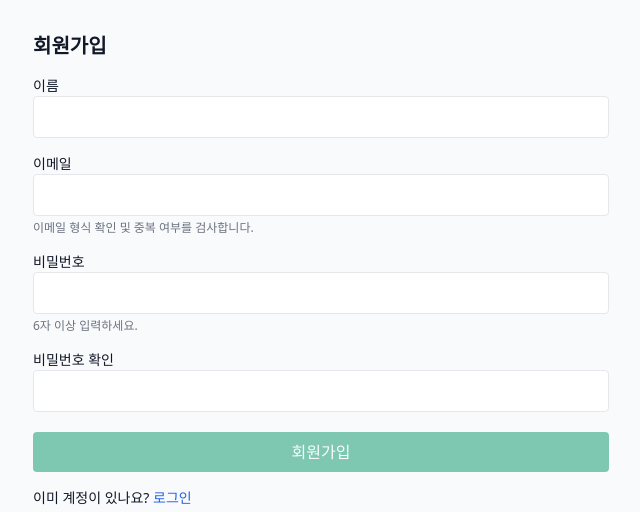
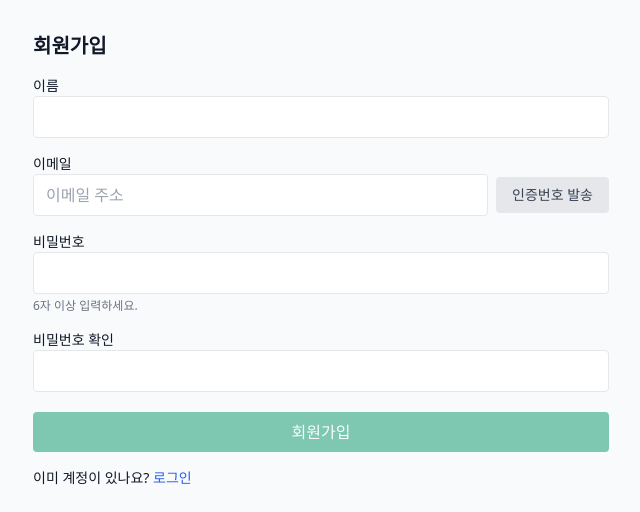
Before and after one commit to zxcv718/jungle_11_302_8_week0, a Flask app: page /register in a window 1280 px wide. Shown: the part 49-561 px from the top of the page, without its empty margins (319-959 px from the left). Run offline with Flask 3, Linux system fonts and the light colour scheme; some libraries are stand-ins or nearby versions.

Commit message:
이메일 인증 기능 추가

```diff
--- a/app/__init__.py
+++ b/app/__init__.py
@@ -3,6 +3,7 @@ import os
 from .extensions.socketio import socketio
 from .extensions.jwt import jwt
 from .extensions.mongo import init_mongo
+from .extensions.mail import mail
 from .blueprints.auth import bp as auth_bp
 from .blueprints.home import bp as home_bp
 from .blueprints.posts import bp as posts_bp
@@ -23,6 +24,7 @@ def create_app(config_object: str = "config.Config") -> Flask:
     jwt.init_app(app)
     socketio.init_app(app, cors_allowed_origins=None, async_mode="threading", logger=False, engineio_logger=False)
     init_mongo(app)
+    mail.init_app(app)
 
     # Blueprints
     app.register_blueprint(home_bp)
--- a/app/blueprints/auth.py
+++ b/app/blueprints/auth.py
@@ -12,10 +12,54 @@ from flask_jwt_extended import (
     set_refresh_cookies,
     unset_jwt_cookies,
 )
-from datetime import datetime, timezone
+from datetime import datetime, timezone, timedelta
 from ..extensions import mongo
+from ..extensions.mail import mail
+from flask_mail import Message
+import random
+import string
 
 bp = Blueprint("auth", __name__)
+
+
+def send_verification_email(email, code):
+    msg = Message("JStory 회원가입 인증 코드",
+                  sender=("JStory", "no-reply@jstory.com"),
+                  recipients=[email])
+    msg.body = f"인증 코드를 입력해주세요: {code}"
+    try:
+        mail.send(msg)
+        return True
+    except Exception as e:
+        print(f"Failed to send email: {e}")
+        return False
+
+
+@bp.route("/api/send-verification-code", methods=["POST"])
+def send_verification_code():
+    email = request.json.get("email", "").strip().lower()
+    if not email:
+        return jsonify({"error": "이메일을 입력하세요."}), 400
+
+    if mongo._db.users.find_one({"email": email}):
+        return jsonify({"error": "이미 가입된 이메일입니다."}), 409
+
+    code = "".join(random.choices(string.digits, k=6))
+
+    # 이전 인증 코드 삭제
+    mongo._db.verifications.delete_one({"email": email})
+
+    # 새 인증 코드 저장 (10분 유효)
+    mongo._db.verifications.insert_one({
+        "email": email,
+        "code": code,
+        "created_at": datetime.now(timezone.utc)
+    })
+
+    if send_verification_email(email, code):
+        return jsonify({"message": "인증 코드를 발송했습니다."}), 200
+    else:
+        return jsonify({"error": "인증 코드 발송에 실패했습니다."}), 500
 
 
 @bp.get("/register")
@@ -35,22 +79,41 @@ def register_post():
     name = request.form.get("name", "").strip()
     password = request.form.get("password", "")
     password_confirm = request.form.get("password_confirm", "")
+    verification_code = request.form.get("verification_code", "").strip()
 
-    if not email or not name or not password or not password_confirm:
+    if not all([email, name, password, password_confirm, verification_code]):
         flash("모든 필드를 입력하세요.", "error")
-    return redirect(url_for("auth.register_get"))
+        return redirect(url_for("auth.register_get"))
+
     if password != password_confirm:
         flash("비밀번호가 일치하지 않습니다.", "error")
-    return redirect(url_for("auth.register_get"))
+        return redirect(url_for("auth.register_get"))
 
     if mongo._db.users.find_one({"email": email}):
         flash("이미 가입된 이메일입니다.", "error")
+        return redirect(url_for("auth.register_get"))
+
+    # 인증 코드 확인
+    verification_doc = mongo._db.verifications.find_one({"email": email, "code": verification_code})
+    if not verification_doc:
+        flash("인증 코드가 올바르지 않습니다.", "error")
+        return redirect(url_for("auth.register_get"))
+
+    # 10분 유효시간 체크
+    verification_created_at = verification_doc["created_at"].replace(tzinfo=timezone.utc)
+    ten_minutes_ago = datetime.now(timezone.utc) - timedelta(minutes=10)
+    if verification_created_at < ten_minutes_ago:
+        flash("인증 코드가 만료되었습니다. 다시 시도해주세요.", "error")
         return redirect(url_for("auth.register_get"))
 
     pw_hash = generate_password_hash(password)
     mongo._db.users.insert_one(
         {"email": email, "name": name, "password": pw_hash, "created_at": datetime.now(timezone.utc), "liked_posts": [], "subscriptions": []}
     )
+
+    # 사용된 인증 코드 삭제
+    mongo._db.verifications.delete_one({"email": email})
+
     flash("가입이 완료되었습니다. 로그인해주세요.", "success")
     return redirect(url_for("auth.login_get"))
 
--- /dev/null
+++ b/app/extensions/mail.py
@@ -0,0 +1,3 @@
+from flask_mail import Mail
+
+mail = Mail()
--- a/templates/register.html
+++ b/templates/register.html
@@ -9,11 +9,19 @@
   </div>
   <div>
     <label class="block text-sm">이메일</label>
-    <div class="relative">
-      <input id="email" type="email" name="email" required class="w-full border rounded px-3 py-2 pr-24" />
-      <span id="emailStatus" class="absolute right-2 top-2 text-sm"></span>
+    <div class="flex items-center space-x-2">
+      <input id="email" type="email" name="email" required class="flex-grow border rounded px-3 py-2" placeholder="이메일 주소" />
+      <button type="button" id="sendCodeBtn" class="bg-gray-200 text-gray-700 px-4 py-2 rounded text-sm whitespace-nowrap">인증번호 발송</button>
     </div>
-    <p id="emailHelp" class="text-xs text-gray-500 mt-1">이메일 형식 확인 및 중복 여부를 검사합니다.</p>
+    <p id="emailHelp" class="text-xs text-gray-500 mt-1"></p>
+  </div>
+  <div id="verificationCodeGroup" class="hidden">
+    <label class="block text-sm">인증코드</label>
+    <div class="flex items-center space-x-2">
+      <input id="verificationCode" type="text" name="verification_code" class="flex-grow border rounded px-3 py-2" placeholder="6자리 숫자" />
+      <span id="timer" class="text-sm text-red-500"></span>
+    </div>
+    <p id="verificationHelp" class="text-xs text-gray-500 mt-1"></p>
   </div>
   <div>
     <label class="block text-sm">비밀번호</label>
@@ -32,43 +40,101 @@
 </div>
 
 <script>
-  const email = document.getElementById('email');
+  const emailInput = document.getElementById('email');
   const nameInput = document.getElementById('name');
   const pw = document.getElementById('password');
   const pw2 = document.getElementById('password_confirm');
-  const emailStatus = document.getElementById('emailStatus');
   const pwMatch = document.getElementById('pwMatch');
   const submitBtn = document.getElementById('submitBtn');
+  const sendCodeBtn = document.getElementById('sendCodeBtn');
+  const emailHelp = document.getElementById('emailHelp');
+  const verificationCodeGroup = document.getElementById('verificationCodeGroup');
+  const verificationCodeInput = document.getElementById('verificationCode');
+  const verificationHelp = document.getElementById('verificationHelp');
+  const timerSpan = document.getElementById('timer');
 
   let emailOk = false;
   let pwOk = false;
+  let verificationCodeOk = false;
+  let timerInterval;
 
-  async function checkEmailDuplication(value) {
-    if (!value || !/^[^\s@]+@[^\s@]+\.[^\s@]+$/.test(value)) {
-      emailStatus.textContent = '';
-      emailOk = false;
-      updateSubmitState();
+  function isValidEmail(email) {
+    return /^[^\s@]+@[^\s@]+\.[^\s@]+$/.test(email);
+  }
+
+  function updateSubmitState() {
+    const nameOk = !!nameInput.value.trim();
+    const allOk = nameOk && emailOk && pwOk && verificationCodeOk;
+    submitBtn.disabled = !allOk;
+    submitBtn.className = 'w-full bg-emerald-600 text-white py-2 rounded ' + (allOk ? '' : 'opacity-50 cursor-not-allowed');
+  }
+
+  sendCodeBtn.addEventListener('click', async () => {
+    const email = emailInput.value.trim();
+    if (!isValidEmail(email)) {
+      emailHelp.textContent = '올바른 이메일 형식이 아닙니다.';
+      emailHelp.className = 'text-xs text-red-600 mt-1';
       return;
     }
-    emailStatus.textContent = '확인 중...';
+
+    sendCodeBtn.disabled = true;
+    sendCodeBtn.textContent = '전송 중...';
+    emailHelp.textContent = '';
+
     try {
-  const res = await fetch(`{{ url_for('auth.api_check_email') }}?email=${encodeURIComponent(value)}`);
+      const res = await fetch('{{ url_for("auth.send_verification_code") }}', {
+        method: 'POST',
+        headers: { 'Content-Type': 'application/json' },
+        body: JSON.stringify({ email: email })
+      });
       const data = await res.json();
-      if (data.exists) {
-        emailStatus.textContent = '이미 사용 중';
-        emailStatus.className = 'absolute right-2 top-2 text-xs text-red-600';
-        emailOk = false;
+
+      if (res.ok) {
+        emailHelp.textContent = '인증 코드를 발송했습니다. 이메일을 확인해주세요.';
+        emailHelp.className = 'text-xs text-green-600 mt-1';
+        verificationCodeGroup.classList.remove('hidden');
+        emailInput.readOnly = true;
+        emailOk = true;
+        startTimer(600); // 10분 타이머
       } else {
-        emailStatus.textContent = '사용 가능';
-        emailStatus.className = 'absolute right-2 top-2 text-xs text-green-600';
-        emailOk = true;
+        emailHelp.textContent = data.error || '오류가 발생했습니다.';
+        emailHelp.className = 'text-xs text-red-600 mt-1';
+        sendCodeBtn.disabled = false;
+        sendCodeBtn.textContent = '인증번호 발송';
       }
     } catch (e) {
-      emailStatus.textContent = '오류';
-      emailStatus.className = 'absolute right-2 top-2 text-xs text-red-600';
-      emailOk = false;
+      emailHelp.textContent = '네트워크 오류가 발생했습니다.';
+      emailHelp.className = 'text-xs text-red-600 mt-1';
+      sendCodeBtn.disabled = false;
+      sendCodeBtn.textContent = '인증번호 발송';
     }
     updateSubmitState();
+  });
+
+  function startTimer(duration) {
+    let timer = duration, minutes, seconds;
+    clearInterval(timerInterval);
+    timerInterval = setInterval(function () {
+      minutes = parseInt(timer / 60, 10);
+      seconds = parseInt(timer % 60, 10);
+
+      minutes = minutes < 10 ? "0" + minutes : minutes;
+      seconds = seconds < 10 ? "0" + seconds : seconds;
+
+      timerSpan.textContent = minutes + ":" + seconds;
+
+      if (--timer < 0) {
+        clearInterval(timerInterval);
+        timerSpan.textContent = "만료";
+        emailHelp.textContent = '인증 시간이 만료되었습니다. 다시 시도해주세요.';
+        emailHelp.className = 'text-xs text-red-600 mt-1';
+        sendCodeBtn.disabled = false;
+        sendCodeBtn.textContent = '인증번호 재발송';
+        emailInput.readOnly = false;
+        emailOk = false;
+        updateSubmitState();
+      }
+    }, 1000);
   }
 
   function validatePasswords() {
@@ -94,22 +160,18 @@
     updateSubmitState();
   }
 
-  function updateSubmitState() {
-    const nameOk = !!nameInput.value.trim();
-    const allOk = nameOk && emailOk && pwOk;
-    submitBtn.disabled = !allOk;
-    submitBtn.className = 'w-full bg-emerald-600 text-white py-2 rounded ' + (allOk ? '' : 'opacity-50 cursor-not-allowed');
-  }
+  verificationCodeInput.addEventListener('input', () => {
+    verificationCodeOk = verificationCodeInput.value.trim().length === 6;
+    updateSubmitState();
+  });
 
-  email.addEventListener('input', (e) => {
-    const value = e.target.value.trim();
-    // 디바운스 간단 처리
-    clearTimeout(email._t);
-    email._t = setTimeout(() => checkEmailDuplication(value), 300);
-  });
   pw.addEventListener('input', validatePasswords);
   pw2.addEventListener('input', validatePasswords);
   nameInput.addEventListener('input', updateSubmitState);
+  emailInput.addEventListener('input', () => {
+    emailOk = false;
+    updateSubmitState();
+  });
 
   // 초기 상태 설정
   updateSubmitState();
```
Also changed, not shown: config.py (+8 -0 lines).
